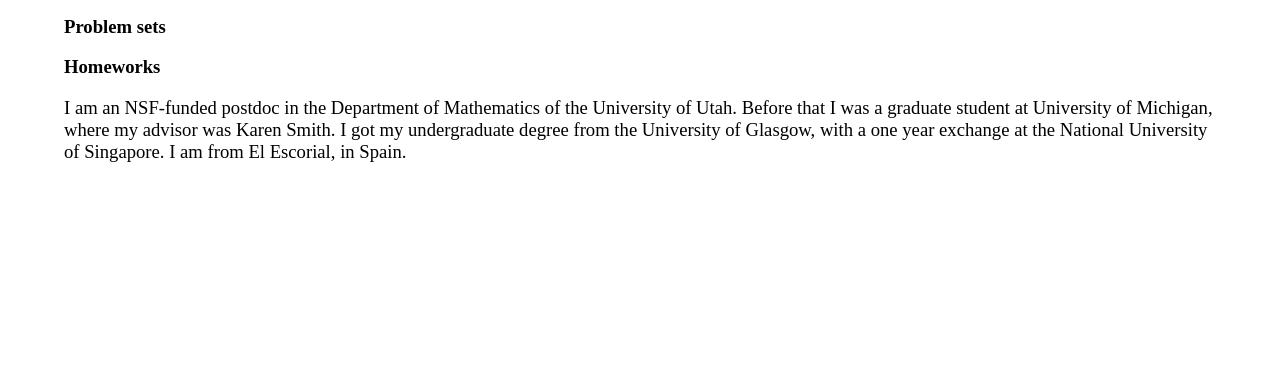
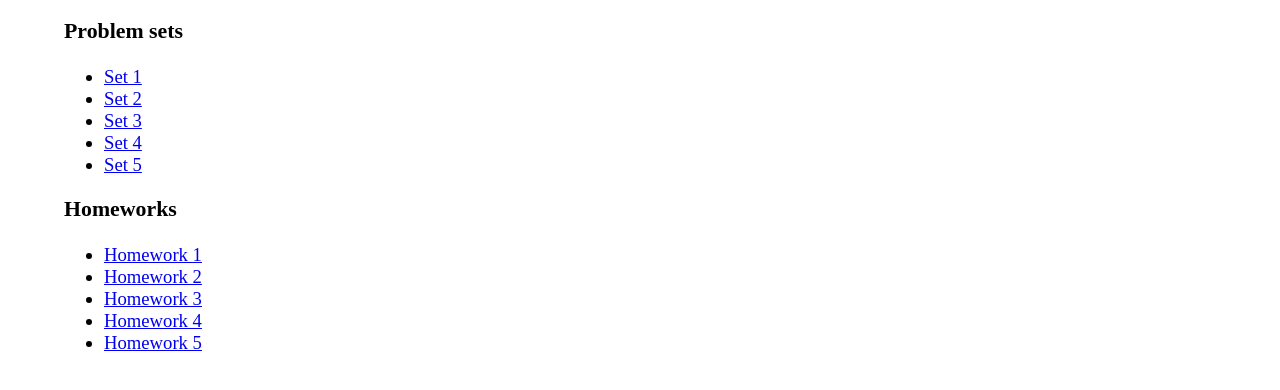
Before and after one commit to EamonQG/EamonQG.github.io, a plain HTML site: page shsp2025/index.html in a window 1280 px wide. Shown: the part 70-460 px from the top of the page. Drawn offline with Linux system fonts and the light colour scheme.

Commit message:
added hws and psets

```diff
--- a/shsp2025/index.html
+++ b/shsp2025/index.html
@@ -10,10 +10,39 @@
 <div style="font-size:14pt; width:100%; float:left; margin:0 0 0 0">
 	<h1 style="margin:2vh 0 0 0" align="center"> Summer High School Program 2025 </h1>
 	<p>
-	<b>Problem sets</b>
+	<b><h3>Problem sets</h3></b>
+	<ul>
+		<li> <a href="shsp-pset1.pdf" target="_blank">Set 1</a></li>
+		<li> <a href="shsp-pset2.pdf" target="_blank">Set 2</a></li>
+		<li> <a href="shsp-pset3.pdf" target="_blank">Set 3</a></li>
+		<li> <a href="shsp-pset4.pdf" target="_blank">Set 4</a></li>
+		<li> <a href="shsp-pset5.pdf" target="_blank">Set 5</a></li> <!--
+		<li> <a href="shsp-pset6.pdf" target="_blank">Set 6</a></li>
+		<li> <a href="shsp-pset7.pdf" target="_blank">Set 7</a></li>
+		<li> <a href="shsp-pset8.pdf" target="_blank">Set 8</a></li>
+		<li> <a href="shsp-pset9.pdf" target="_blank">Set 9</a></li>
+		<li> <a href="shsp-pset10.pdf" target="_blank">Set 10</a></li>
+		<li> <a href="shsp-pset11.pdf" target="_blank">Set 11</a></li> -->
+	</ul>
+
 	</p>
-	<b>Homeworks</b>
+	<b><h3>Homeworks</h3></b>
+	<ul>
+		<li> <a href="shsp-hw1.pdf" target="_blank">Homework 1</a></li>
+		<li> <a href="shsp-hw2.pdf" target="_blank">Homework 2</a></li>
+		<li> <a href="shsp-hw3.pdf" target="_blank">Homework 3</a></li>
+		<li> <a href="shsp-hw4.pdf" target="_blank">Homework 4</a></li>
+		<li> <a href="shsp-hw5.pdf" target="_blank">Homework 5</a></li> <!--
+		<li> <a href="shsp-hw6.pdf" target="_blank">Homework 6</a></li>
+		<li> <a href="shsp-hw7.pdf" target="_blank">Homework 7</a></li>
+		<li> <a href="shsp-hw8.pdf" target="_blank">Homework 8</a></li>
+		<li> <a href="shsp-hw9.pdf" target="_blank">Homework 9</a></li>
+		<li> <a href="shsp-hw10.pdf" target="_blank">Homework 10</a></li>
+		<li> <a href="shsp-hw11.pdf" target="_blank">Homework 11</a></li> -->
+	</ul>
+
 	</p>
-	<p> I am an NSF-funded postdoc in the Department of Mathematics of the University of Utah. Before that I was a graduate student at University of Michigan, where my advisor was Karen Smith. I got my undergraduate degree from the University of Glasgow, with a one year exchange at the National University of Singapore. I am from El Escorial, in Spain.	</p>
+	<p>
+	</p>
 
 </div>
```
Also changed, not shown: 11 other files.
